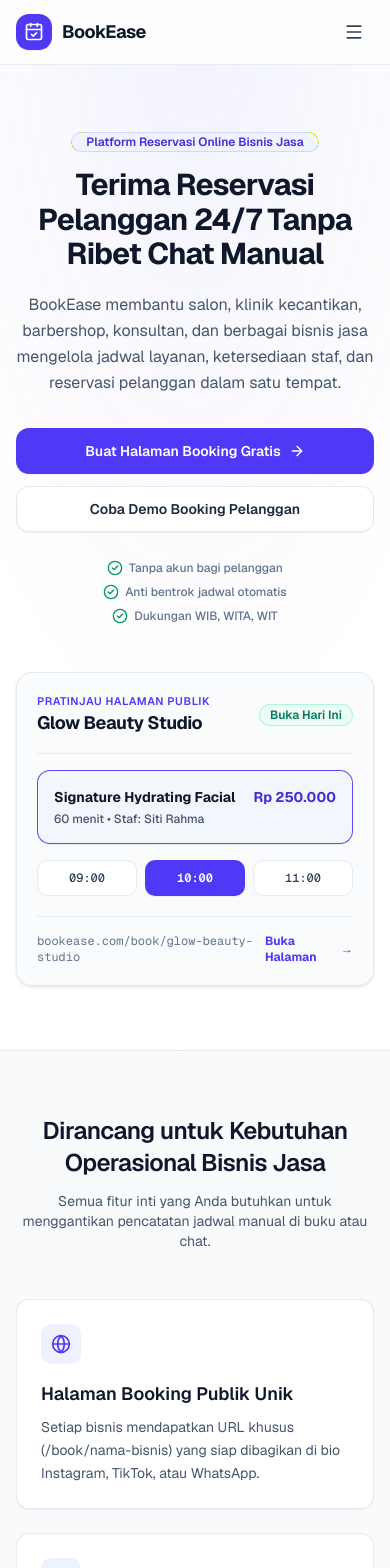
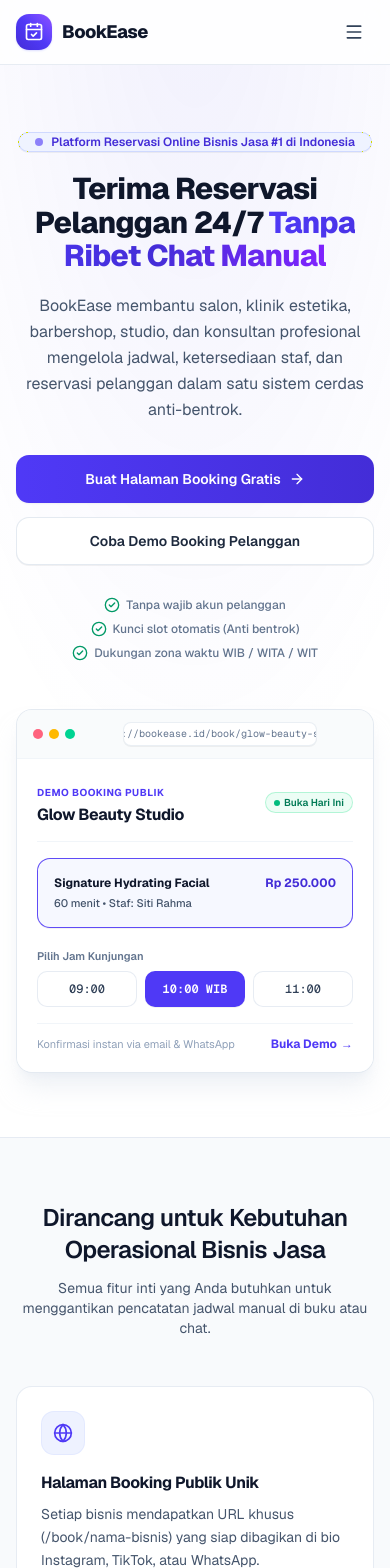
Before and after one commit to aljaffarsyah10/12-BookEase, a Next.js app: page / in a window 390 px wide. Shown: the top 1568 px of the page. Built offline with nearby package versions, Linux system fonts and the light colour scheme; no server answers.

Commit message:
style(ui): elevate UI to world-class premium SaaS design across dashboard, marketing, and shared components

```diff
--- a/src/app/(dashboard)/dashboard/page.tsx
+++ b/src/app/(dashboard)/dashboard/page.tsx
@@ -112,25 +112,28 @@ export default function DashboardOverviewPage() {
           value={stats.totalBookings}
           subtitle="Seluruh riwayat booking"
           icon={CalendarDays}
+          trend={stats.totalBookings > 0 ? "+100% aktif" : undefined}
         />
         <StatCard
           title="Jadwal Hari Ini"
           value={stats.todayBookingsCount}
           subtitle={`${stats.pendingBookingsCount} menunggu konfirmasi`}
           icon={Calendar}
-          trend={stats.todayBookingsCount > 0 ? "Aktif Hari Ini" : undefined}
+          trend={stats.todayBookingsCount > 0 ? "Hari ini" : undefined}
         />
         <StatCard
           title="Booking Mendatang"
           value={stats.upcomingBookingsCount}
           subtitle="Terjadwal di masa depan"
           icon={Clock}
+          trend={stats.upcomingBookingsCount > 0 ? "Terjadwal" : undefined}
         />
         <StatCard
           title="Layanan Selesai"
           value={stats.completedBookingsCount}
           subtitle="Layanan tuntas berhasil"
           icon={CheckCircle2}
+          trend={stats.completedBookingsCount > 0 ? "Tuntas" : undefined}
         />
       </div>
 
--- a/src/app/(marketing)/page.tsx
+++ b/src/app/(marketing)/page.tsx
@@ -92,93 +92,113 @@ export default function HomePage() {
   return (
     <div>
       {/* Hero Section */}
-      <section className="relative overflow-hidden border-b border-slate-200/80 bg-white py-16 sm:py-24 bg-[radial-gradient(ellipse_80%_80%_at_50%_-10%,rgba(79,70,229,0.07),rgba(255,255,255,0))]">
+      <section className="relative overflow-hidden border-b border-slate-200/80 bg-white py-16 sm:py-24 bg-[radial-gradient(ellipse_80%_80%_at_50%_-10%,rgba(79,70,229,0.08),rgba(255,255,255,0))]">
         <div className="mx-auto max-w-7xl px-4 sm:px-6 lg:px-8">
           <div className="grid grid-cols-1 items-center gap-12 lg:grid-cols-12">
             <div className="lg:col-span-7 text-center lg:text-left">
               <Badge
                 variant="outline"
-                className="mb-4 rounded-full border-indigo-200/80 bg-indigo-50/80 px-3.5 py-1 text-xs font-semibold text-indigo-700"
+                className="mb-5 inline-flex items-center gap-2 rounded-full border-indigo-200/80 bg-indigo-50/90 px-4 py-1.5 text-xs font-semibold text-indigo-700 shadow-2xs"
               >
-                Platform Reservasi Online Bisnis Jasa
+                <span className="flex size-2 rounded-full bg-indigo-600 animate-pulse" />
+                Platform Reservasi Online Bisnis Jasa #1 di Indonesia
               </Badge>
-              <h1 className="text-3xl sm:text-5xl lg:text-[3.25rem] font-bold tracking-tight text-slate-900 leading-[1.15]">
-                Terima Reservasi Pelanggan 24/7 Tanpa Ribet Chat Manual
+              <h1 className="text-3xl sm:text-5xl lg:text-[3.35rem] font-extrabold tracking-tight text-slate-900 leading-[1.12]">
+                Terima Reservasi Pelanggan 24/7{" "}
+                <span className="bg-gradient-to-r from-indigo-600 via-indigo-700 to-violet-600 bg-clip-text text-transparent">
+                  Tanpa Ribet Chat Manual
+                </span>
               </h1>
               <p className="mt-5 text-base sm:text-lg text-slate-600 leading-relaxed max-w-2xl mx-auto lg:mx-0">
-                BookEase membantu salon, klinik kecantikan, barbershop,
-                konsultan, dan berbagai bisnis jasa mengelola jadwal layanan,
-                ketersediaan staf, dan reservasi pelanggan dalam satu tempat.
+                BookEase membantu salon, klinik estetika, barbershop, studio, dan konsultan profesional mengelola jadwal, ketersediaan staf, dan reservasi pelanggan dalam satu sistem cerdas anti-bentrok.
               </p>
-              <div className="mt-8 flex flex-col sm:flex-row items-center justify-center lg:justify-start gap-3">
+              <div className="mt-8 flex flex-col sm:flex-row items-center justify-center lg:justify-start gap-3.5">
                 <Link
                   href="/register"
-                  className="inline-flex h-11.5 w-full sm:w-auto items-center justify-center gap-2 rounded-xl bg-indigo-600 px-6 text-sm font-semibold text-white shadow-xs transition-all hover:bg-indigo-700 hover:shadow-sm"
+                  className="inline-flex h-12 w-full sm:w-auto items-center justify-center gap-2 rounded-xl bg-gradient-to-r from-indigo-600 to-indigo-700 px-6.5 text-sm font-semibold text-white shadow-xs hover:from-indigo-700 hover:to-indigo-800 transition-all active:scale-[0.98]"
                 >
                   <span>Buat Halaman Booking Gratis</span>
                   <ArrowRight className="size-4" />
                 </Link>
                 <Link
                   href="/book/glow-beauty-studio"
-                  className="inline-flex h-11.5 w-full sm:w-auto items-center justify-center rounded-xl border border-slate-200/90 bg-white px-6 text-sm font-semibold text-slate-800 shadow-2xs transition-all hover:bg-slate-50"
+                  className="inline-flex h-12 w-full sm:w-auto items-center justify-center rounded-xl border border-slate-200/90 bg-white px-6 text-sm font-semibold text-slate-800 shadow-2xs transition-all hover:bg-slate-50 hover:border-slate-300"
                 >
                   Coba Demo Booking Pelanggan
                 </Link>
               </div>
-              <div className="mt-7 flex flex-wrap items-center justify-center lg:justify-start gap-x-6 gap-y-2 text-xs font-medium text-slate-500">
+              <div className="mt-8 flex flex-wrap items-center justify-center lg:justify-start gap-x-6 gap-y-2 text-xs font-medium text-slate-500">
                 <span className="inline-flex items-center gap-1.5">
                   <CheckCircle2 className="size-4 text-emerald-600 shrink-0" />
-                  Tanpa akun bagi pelanggan
+                  Tanpa wajib akun pelanggan
                 </span>
                 <span className="inline-flex items-center gap-1.5">
                   <CheckCircle2 className="size-4 text-emerald-600 shrink-0" />
-                  Anti bentrok jadwal otomatis
+                  Kunci slot otomatis (Anti bentrok)
                 </span>
                 <span className="inline-flex items-center gap-1.5">
                   <CheckCircle2 className="size-4 text-emerald-600 shrink-0" />
-                  Dukungan WIB, WITA, WIT
+                  Dukungan zona waktu WIB / WITA / WIT
                 </span>
               </div>
             </div>
 
-            {/* Interactive Preview Card */}
+            {/* Interactive Luxury Browser Preview Frame */}
             <div className="lg:col-span-5">
-              <div className="rounded-2xl border border-slate-200/90 bg-slate-50/70 p-5 sm:p-6 shadow-sm">
-                <div className="flex items-center justify-between border-b border-slate-200/80 pb-4">
+              <div className="relative rounded-2xl border border-slate-200/90 bg-white shadow-xl shadow-slate-200/50 overflow-hidden">
+                {/* Browser Top Bar */}
+                <div className="flex items-center gap-2 border-b border-slate-100 bg-slate-50/80 px-4 py-3">
+                  <div className="flex items-center gap-1.5">
+                    <span className="size-2.5 rounded-full bg-rose-400" />
+                    <span className="size-2.5 rounded-full bg-amber-400" />
+                    <span className="size-2.5 rounded-full bg-emerald-400" />
+                  </div>
+                  <div className="mx-auto flex h-6 w-3/5 items-center justify-center rounded-md border border-slate-200/70 bg-white px-3 text-[10px] font-mono text-slate-500 truncate shadow-2xs">
+                    https://bookease.id/book/glow-beauty-studio
+                  </div>
+                </div>
+
+                {/* Content Mock */}
+                <div className="p-5 sm:p-6 bg-white space-y-4">
+                  <div className="flex items-center justify-between border-b border-slate-100 pb-3.5">
                     <div>
-                    <p className="text-[11px] font-semibold uppercase tracking-wider text-indigo-600">
-                      Pratinjau Halaman Publik
-                    </p>
-                    <h2 className="text-lg font-bold text-slate-900 tracking-tight">
+                      <span className="text-[10px] font-bold uppercase tracking-wider text-indigo-600">
+                        Demo Booking Publik
+                      </span>
+                      <h2 className="text-base font-bold text-slate-900 tracking-tight">
                         Glow Beauty Studio
                       </h2>
                     </div>
-                  <span className="rounded-full bg-emerald-50 px-2.5 py-0.5 text-xs font-semibold text-emerald-700 border border-emerald-200/80">
+                    <span className="inline-flex items-center gap-1 rounded-full bg-emerald-50 px-2 py-0.5 text-[10px] font-semibold text-emerald-700 border border-emerald-200/80">
+                      <span className="size-1.5 rounded-full bg-emerald-500" />
                       Buka Hari Ini
                     </span>
                   </div>
 
-                <div className="mt-4 space-y-3">
+                  {/* Picked Service Box */}
                   <div className="rounded-xl border border-indigo-600/90 bg-indigo-50/50 p-4 shadow-2xs">
                     <div className="flex items-center justify-between">
-                      <p className="text-sm font-bold text-slate-900">
+                      <p className="text-xs sm:text-sm font-bold text-slate-900">
                         Signature Hydrating Facial
                       </p>
-                      <span className="text-sm font-bold text-indigo-700">
+                      <span className="text-xs sm:text-sm font-bold text-indigo-700">
                         Rp 250.000
                       </span>
                     </div>
-                    <p className="mt-1 text-xs text-slate-600 font-medium">
+                    <p className="mt-1 text-[11px] text-slate-600 font-medium">
                       60 menit • Staf: Siti Rahma
                     </p>
                   </div>
 
-                  <div className="grid grid-cols-3 gap-2 pt-1">
+                  {/* Time slots preview */}
+                  <div className="space-y-1.5 pt-1">
+                    <p className="text-[11px] font-semibold text-slate-500">Pilih Jam Kunjungan</p>
+                    <div className="grid grid-cols-3 gap-2">
                       <span className="flex h-9 items-center justify-center rounded-lg border border-slate-200/80 bg-white text-xs font-mono font-medium text-slate-700">
                         09:00
                       </span>
                       <span className="flex h-9 items-center justify-center rounded-lg bg-indigo-600 text-xs font-mono font-semibold text-white shadow-2xs">
-                      10:00
+                        10:00 WIB
                       </span>
                       <span className="flex h-9 items-center justify-center rounded-lg border border-slate-200/80 bg-white text-xs font-mono font-medium text-slate-700">
                         11:00
@@ -186,17 +206,18 @@ export default function HomePage() {
                     </div>
                   </div>
 
-                <div className="mt-5 pt-4 border-t border-slate-200/80 flex items-center justify-between">
-                  <span className="text-xs text-slate-500 font-mono">
-                    bookease.com/book/glow-beauty-studio
+                  <div className="pt-3 border-t border-slate-100 flex items-center justify-between">
+                    <span className="text-[11px] text-slate-400">
+                      Konfirmasi instan via email & WhatsApp
                     </span>
                     <Link
                       href="/book/glow-beauty-studio"
                       className="text-xs font-bold text-indigo-600 hover:text-indigo-700 inline-flex items-center gap-1"
                     >
-                    <span>Buka Halaman</span>
+                      <span>Buka Demo</span>
                       <span>→</span>
                     </Link>
+                  </div>
                 </div>
               </div>
             </div>
@@ -223,12 +244,12 @@ export default function HomePage() {
               return (
                 <div
                   key={feature.title}
-                  className="rounded-xl border border-slate-200/80 bg-white p-6 shadow-xs"
+                  className="group relative rounded-2xl border border-slate-200/80 bg-white p-6 shadow-2xs transition-all duration-200 hover:-translate-y-1 hover:border-indigo-300 hover:shadow-md"
                 >
-                  <div className="flex size-10 items-center justify-center rounded-lg bg-indigo-50 text-indigo-600">
+                  <div className="flex size-11 items-center justify-center rounded-xl bg-indigo-50 border border-indigo-100/80 text-indigo-600 transition-colors group-hover:bg-indigo-600 group-hover:text-white">
                     <Icon className="size-5" />
                   </div>
-                  <h3 className="mt-4 text-lg font-semibold text-slate-900">
+                  <h3 className="mt-4 text-base sm:text-lg font-bold text-slate-900 tracking-tight">
                     {feature.title}
                   </h3>
                   <p className="mt-2 text-sm text-slate-600 leading-relaxed">
--- a/src/components/dashboard/dashboard-header.tsx
+++ b/src/components/dashboard/dashboard-header.tsx
@@ -37,14 +37,20 @@ export function DashboardHeader({
             type="button"
             onClick={() => setMobileMenuOpen(true)}
             aria-label="Buka menu navigasi dashboard"
-            className="inline-flex size-9 items-center justify-center rounded-lg border border-slate-200 text-slate-700 hover:bg-slate-100 transition-colors lg:hidden dark:border-slate-700 dark:text-slate-300 dark:hover:bg-slate-800"
+            className="inline-flex size-9 items-center justify-center rounded-lg border border-slate-200/90 text-slate-700 hover:bg-slate-100 transition-colors lg:hidden dark:border-slate-700 dark:text-slate-300 dark:hover:bg-slate-800"
           >
             <Menu className="size-4" />
           </button>
           <div>
-            <p className="text-sm font-semibold tracking-tight text-slate-900 dark:text-slate-100">
-              {businessName}
-            </p>
+            <div className="flex items-center gap-2">
+              <p className="text-sm font-bold tracking-tight text-slate-900 dark:text-slate-100">
+                {businessName}
+              </p>
+              <span className="hidden sm:inline-flex items-center gap-1 rounded-full bg-slate-100 border border-slate-200/60 px-2 py-0.5 text-[10px] font-medium text-slate-600 dark:bg-slate-800 dark:text-slate-400 dark:border-slate-700">
+                <span className="size-1.5 rounded-full bg-emerald-500" />
+                Live
+              </span>
+            </div>
             <div className="flex items-center gap-1.5 text-[11px] text-slate-500 dark:text-slate-400">
               <Globe className="size-3 text-slate-400" />
               <span>Zona Waktu: Asia/Jakarta (WIB)</span>
@@ -58,7 +64,7 @@ export function DashboardHeader({
             variant="outline"
             size="sm"
             onClick={handleCopyBookingLink}
-            className="gap-1.5 text-xs shadow-2xs font-medium"
+            className="gap-1.5 text-xs shadow-2xs font-semibold rounded-lg"
           >
             <Copy className="size-3.5 text-slate-500" />
             <span className="hidden sm:inline">Salin Link Booking</span>
@@ -68,7 +74,7 @@ export function DashboardHeader({
           <Link
             href={`/book/${businessSlug}`}
             target="_blank"
-            className="inline-flex h-8 items-center gap-1.5 rounded-lg border border-indigo-200/80 bg-indigo-50/80 px-3 text-xs font-semibold text-indigo-700 shadow-2xs transition-all hover:bg-indigo-100 active:scale-[0.98] dark:border-indigo-900/60 dark:bg-indigo-950/50 dark:text-indigo-300"
+            className="inline-flex h-8.5 items-center gap-1.5 rounded-lg border border-indigo-200/90 bg-indigo-50/80 px-3 text-xs font-semibold text-indigo-700 shadow-2xs transition-all hover:bg-indigo-100/90 active:scale-[0.98] dark:border-indigo-900/60 dark:bg-indigo-950/50 dark:text-indigo-300"
           >
             <span className="hidden sm:inline">Halaman Booking</span>
             <ExternalLink className="size-3.5" />
@@ -76,7 +82,7 @@ export function DashboardHeader({
 
           <div
             title={ownerName}
-            className="ml-1 flex size-8 shrink-0 items-center justify-center rounded-full bg-slate-900 ring-2 ring-slate-100 text-[11px] font-bold text-white select-none dark:bg-slate-100 dark:text-slate-900 dark:ring-slate-800"
+            className="ml-1 flex size-8.5 shrink-0 items-center justify-center rounded-xl bg-gradient-to-tr from-slate-900 to-slate-700 ring-2 ring-slate-200/80 text-[11px] font-bold text-white shadow-2xs select-none dark:from-slate-100 dark:to-slate-300 dark:text-slate-900 dark:ring-slate-800"
           >
             {ownerName
               .split(" ")
--- a/src/components/dashboard/stat-card.tsx
+++ b/src/components/dashboard/stat-card.tsx
@@ -22,11 +22,11 @@ export function StatCard({
   return (
     <Card
       className={cn(
-        "rounded-xl border border-slate-200/80 bg-white shadow-2xs transition-all duration-150 hover:border-slate-300 dark:border-slate-800 dark:bg-slate-900",
+        "rounded-xl border border-slate-200/90 bg-white shadow-2xs transition-all duration-200 hover:border-slate-300 hover:shadow-xs dark:border-slate-800 dark:bg-slate-900",
         className
       )}
     >
-      <CardContent className="p-5 sm:p-6">
+      <CardContent className="p-5 sm:p-5.5">
         <div className="flex items-start justify-between gap-4">
           <div className="space-y-1.5">
             <p className="text-xs sm:text-sm font-medium text-slate-500 dark:text-slate-400">
@@ -36,18 +36,19 @@ export function StatCard({
               {value}
             </p>
           </div>
-          <div className="flex size-10 shrink-0 items-center justify-center rounded-lg bg-indigo-50/80 text-indigo-600 border border-indigo-100/60 shadow-2xs dark:bg-indigo-950/40 dark:text-indigo-400 dark:border-indigo-900/60">
+          <div className="flex size-10.5 shrink-0 items-center justify-center rounded-xl bg-indigo-50/90 text-indigo-600 border border-indigo-100/80 shadow-2xs dark:bg-indigo-950/40 dark:text-indigo-400 dark:border-indigo-900/60">
             <Icon className="size-5" />
           </div>
         </div>
         {(subtitle || trend) && (
-          <div className="mt-3 flex items-center gap-2 text-xs text-slate-500 dark:text-slate-400">
+          <div className="mt-3.5 flex flex-wrap items-center gap-2 text-xs text-slate-500 dark:text-slate-400 border-t border-slate-100/80 dark:border-slate-800/80 pt-2.5">
             {trend && (
-              <span className="font-semibold text-emerald-600 dark:text-emerald-400">
-                {trend}
+              <span className="inline-flex items-center gap-1 rounded-md bg-emerald-50 px-2 py-0.5 text-[11px] font-semibold text-emerald-700 border border-emerald-200/60 dark:bg-emerald-950/50 dark:text-emerald-300 dark:border-emerald-900">
+                <span>↑</span>
+                <span>{trend}</span>
               </span>
             )}
-            {subtitle && <span className="truncate">{subtitle}</span>}
+            {subtitle && <span className="truncate text-slate-500 text-[11px]">{subtitle}</span>}
           </div>
         )}
       </CardContent>
--- a/src/components/marketing/navbar.tsx
+++ b/src/components/marketing/navbar.tsx
@@ -18,10 +18,10 @@ export function PublicNavbar() {
           href="/"
           className="flex items-center gap-2.5 text-slate-900 font-bold tracking-tight group"
         >
-          <span className="flex size-9 items-center justify-center rounded-xl bg-indigo-600 text-white shadow-2xs group-hover:scale-105 transition-transform">
+          <span className="flex size-9 items-center justify-center rounded-xl bg-gradient-to-tr from-indigo-700 via-indigo-600 to-violet-500 text-white shadow-xs shadow-indigo-500/20 group-hover:scale-105 transition-transform">
             <CalendarCheck className="size-5" />
           </span>
-          <span className="text-lg font-bold tracking-tight">BookEase</span>
+          <span className="text-lg font-extrabold tracking-tight">BookEase</span>
         </Link>
 
         {/* Desktop Nav */}
--- a/src/components/ui/button.tsx
+++ b/src/components/ui/button.tsx
@@ -8,15 +8,15 @@ const buttonVariants = cva(
     variants: {
       variant: {
         default:
-          "bg-indigo-600 text-white shadow-2xs hover:bg-indigo-700 active:scale-[0.99] dark:bg-indigo-600 dark:hover:bg-indigo-500",
+          "bg-gradient-to-b from-indigo-600 to-indigo-700 text-white shadow-[inset_0_1px_0_rgba(255,255,255,0.2),0_1px_2px_rgba(0,0,0,0.08)] hover:from-indigo-500 hover:to-indigo-600 active:scale-[0.98] dark:from-indigo-600 dark:to-indigo-700",
         outline:
-          "border border-slate-200/90 bg-white text-slate-700 shadow-2xs hover:bg-slate-50 hover:text-slate-900 active:scale-[0.99] dark:border-slate-700 dark:bg-slate-800 dark:text-slate-200 dark:hover:bg-slate-700",
+          "border border-slate-200/90 bg-white text-slate-700 shadow-2xs hover:bg-slate-50/90 hover:border-slate-300 hover:text-slate-900 active:scale-[0.98] dark:border-slate-800 dark:bg-slate-900 dark:text-slate-200 dark:hover:bg-slate-800",
         secondary:
-          "bg-slate-100 text-slate-800 hover:bg-slate-200/80 active:scale-[0.99] dark:bg-slate-800 dark:text-slate-100 dark:hover:bg-slate-700",
+          "bg-slate-100/90 text-slate-800 hover:bg-slate-200/80 active:scale-[0.98] dark:bg-slate-800 dark:text-slate-100 dark:hover:bg-slate-700",
         ghost:
-          "text-slate-600 hover:bg-slate-100/80 hover:text-slate-900 dark:text-slate-400 dark:hover:bg-slate-800 dark:hover:text-slate-100",
+          "text-slate-600 hover:bg-slate-100/80 hover:text-slate-900 active:scale-[0.98] dark:text-slate-400 dark:hover:bg-slate-800 dark:hover:text-slate-100",
         destructive:
-          "bg-rose-600 text-white shadow-2xs hover:bg-rose-700 active:scale-[0.99] dark:bg-rose-600 dark:hover:bg-rose-500",
+          "bg-gradient-to-b from-rose-600 to-rose-700 text-white shadow-[inset_0_1px_0_rgba(255,255,255,0.2),0_1px_2px_rgba(0,0,0,0.08)] hover:from-rose-500 hover:to-rose-600 active:scale-[0.98] dark:from-rose-600 dark:to-rose-700",
         link: "text-indigo-600 underline-offset-4 hover:underline hover:text-indigo-700 dark:text-indigo-400",
       },
       size: {
@@ -24,7 +24,7 @@ const buttonVariants = cva(
         xs: "h-6 gap-1 rounded-md px-2 text-xs [&_svg:not([class*='size-'])]:size-3",
         sm: "h-8 gap-1.5 rounded-md px-2.5 text-xs font-medium [&_svg:not([class*='size-'])]:size-3.5",
         lg: "h-10 gap-2 px-4 text-sm font-medium",
-        xl: "h-11 gap-2.5 px-5 text-base font-medium",
+        xl: "h-11 gap-2.5 px-5 text-base font-semibold",
         icon: "size-9 rounded-lg",
         "icon-xs": "size-6 rounded-md [&_svg:not([class*='size-'])]:size-3",
         "icon-sm": "size-8 rounded-md [&_svg:not([class*='size-'])]:size-3.5",
```
Also changed, not shown: src/components/dashboard/dashboard-sidebar.tsx (+36 -16 lines), 2 other files (tests, documents, lock files or other folders). Lines whose indentation alone changed are shown as unchanged.
